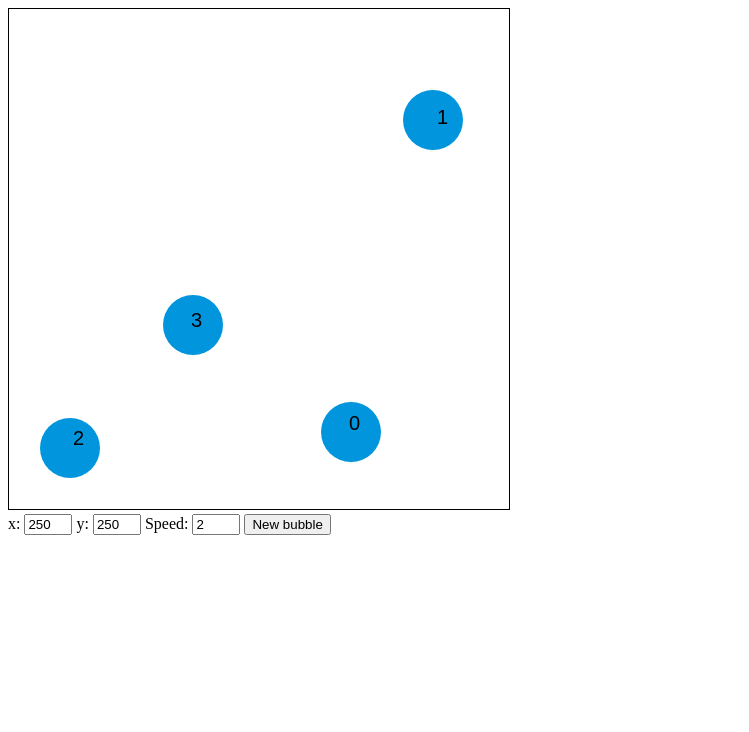
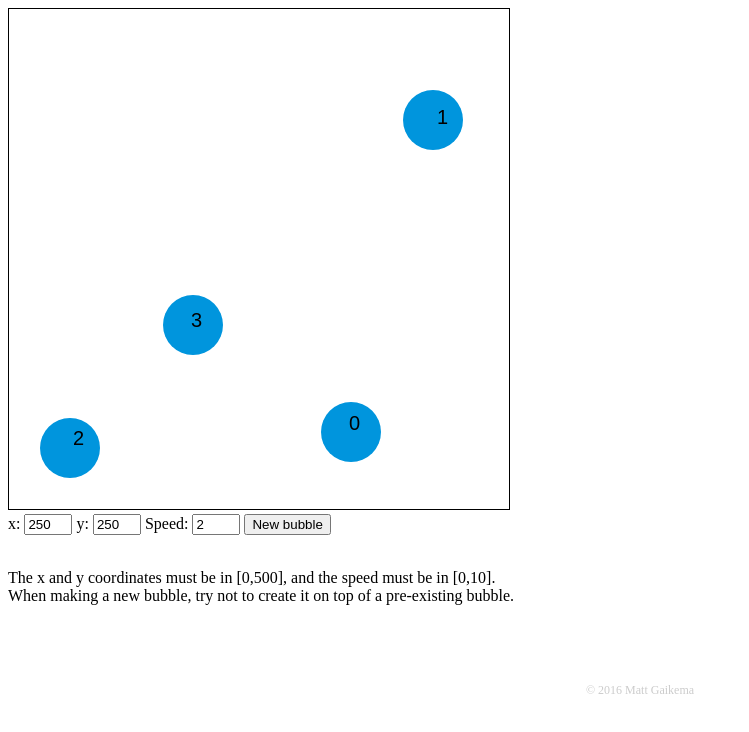
Before and after one commit to TexAgg/Bubble, a plain HTML site: page index.html in a window 1280 px wide. Shown: the whole page, without its empty margins (0-749 px from the left). Drawn offline with Linux system fonts and the light colour scheme.

Commit message:
Bug fixes and improvements

```diff
--- a/index.html
+++ b/index.html
@@ -1,6 +1,12 @@
 <!Doctype html>
 <html>
+<!--
+	Github: https://github.com/TexAgg/Bubble
+-->
 <head>
+	<title>Bubble!</title>
+	<meta name='author' content='Matt Gaikema'></meta>
+	<meta name='description' content='Balls that bounce off the walls and each other.'></meta>
 	<link rel='stylesheet' href='style.css'></link>
 </head>
 <body>
@@ -13,7 +19,13 @@
 		<label for='speed'>Speed:</label>
 		<input id='speed' type='number' value='2' min='0' max='10'></input>
 		<button id='go' onclick='new_clicked()'>New bubble</button>
+		<br></br>
+		<p id='info'>The x and y coordinates must be in [0,500], and the speed must be in [0,10].
+		When making a new bubble, try not to create it on top of a pre-existing bubble.</p>
 	</div>
 	<script src='script.js'></script>
+	<footer>
+		<p>&copy 2016 Matt Gaikema</p>
+	</footer>
 </body>
 </html>
--- a/style.css
+++ b/style.css
@@ -7,3 +7,17 @@ input[type=number]
 {
     width: 40px;
 }
+
+#info
+{
+	width: 510px;
+}
+
+footer
+{
+    font-size: 0.75em;
+    text-align: center;
+    clear: both;
+    padding-top: 50px;
+    color: #ccc;
+}
```
